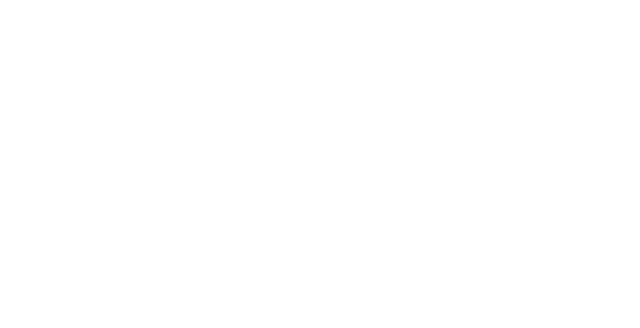
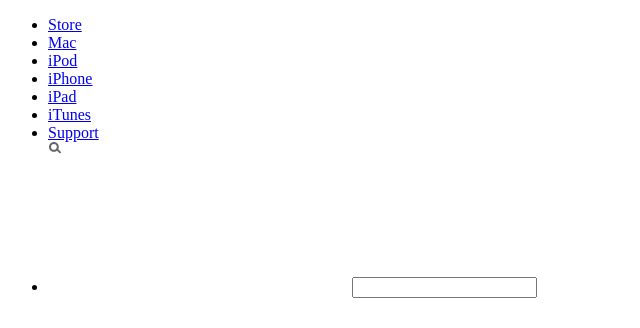
Before and after one commit to DejazmachMolla/apple-clone, a website: page index.html in a window 1280 px wide. Shown: the whole page, without its empty margins (0-640 px from the left). Drawn offline with Linux system fonts and the light colour scheme.

```diff
--- a/index.html
+++ b/index.html
@@ -6,5 +6,44 @@
     <link rel="stylesheet" href="main.css" />
     <title>Apple Clone</title>
   </head>
-  <body></body>
+  <body>
+    <div class="jumbo">
+      <nav>
+        <ul>
+          <li><a href="#">Store</a></li>
+          <li><a href="#">Mac</a></li>
+          <li><a href="#">iPod</a></li>
+          <li><a href="#">iPhone</a></li>
+          <li><a href="#">iPad</a></li>
+          <li><a href="#">iTunes</a></li>
+          <li><a href="#">Support</a></li>
+          <li>
+            <svg
+              xmlns="http://www.w3.org/2000/svg"
+              xmlns:xlink="http://www.w3.org/1999/xlink"
+              xmlns:ev="http://www.w3.org/2001/xml-events"
+              version="1.1"
+              baseProfile="full"
+            >
+              <g>
+                <polygon
+                  fill="#666"
+                  points="9.207,6.126 7.793,7.541 11.793,11.541 13.207,10.126"
+                />
+                <path
+                  fill="#666"
+                  d="M5.917,2c1.608,0,2.917,1.308,2.917,2.917S7.525,7.833,5.917,7.833S3,6.525,3,4.917S4.308,2,5.917,2    M5.917,0C3.201,0,1,2.201,1,4.917s2.201,4.917,4.917,4.917s4.917-2.201,4.917-4.917C10.833,2.201,8.632,0,5.917,0L5.917,0z"
+                />
+              </g>
+            </svg>
+            <input type="text" />
+          </li>
+        </ul>
+      </nav>
+    </div>
+    <div class="col-1"></div>
+    <div class="col-2"></div>
+    <div class="col-3"></div>
+    <div class="col-4"></div>
+  </body>
 </html>
```
Also changed, not shown: package.json (added, +18 -0 lines), server.js (added, +12 -0 lines), images/cta_your_verse_46pt.png (added), images/globalnav.png (added), images/logo.png (added), images/promo_30_years.jpg (added), images/promo_iphone5c.jpg (added), images/promo_iphone5s.jpg (added), images/promo_supplier_responsibility.jpg (added), images/usa.png (added), images/your_verse_subhead_large.png (added), images/your_verse_subhead_medium.png (added), images/your_verse_subhead_small.png (added), images/your_verse_title_large.png (added), 2 more files, 1 other file.
